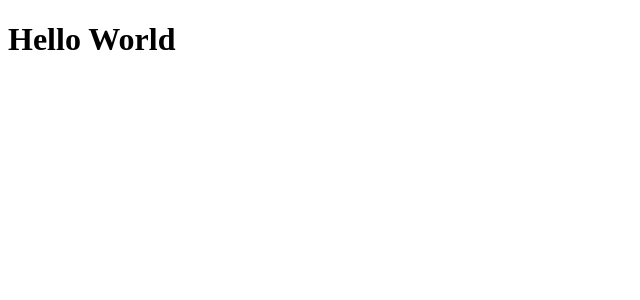
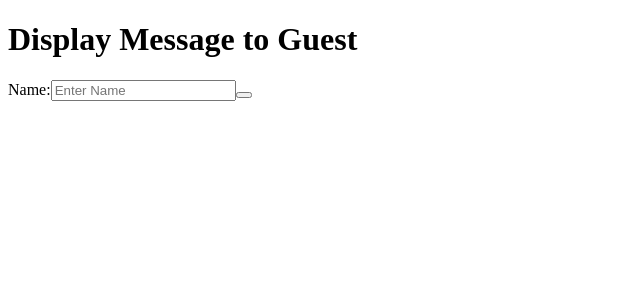
Before and after one commit to trianacerda/guestbook, a React app: page / in a window 1280 px wide. Shown: the top 300 px of the page, without its empty margins (0-640 px from the left). Built offline with nearby package versions, Linux system fonts and the light colour scheme.

Commit message:
added form elements + rendering to page with state

```diff
--- a/src/App.jsx
+++ b/src/App.jsx
@@ -1,3 +1,5 @@
+import GuestBook from './components/GuestBook/GuestBook';
+
 export default function App() {
-  return <h1>Hello World</h1>;
+  return <GuestBook />;
 }
--- a/src/components/GuestBook/GuestBook.jsx
+++ b/src/components/GuestBook/GuestBook.jsx
@@ -0,0 +1,46 @@
+import { useState } from 'react';
+
+function GuestBook() {
+  const [name, setName] = useState('');
+  const [guestMessage, setGuestMessage] = useState('');
+  const [messages, setMessages] = useState('');
+
+  function updateGuestName() {
+    if (!guestMessage) return;
+    setMessages([...messages], { name, guestMessage });
+    setGuestMessage('');
+  }
+
+  const handleSubmit = (e) => {
+    e.preventDefault();
+    updateGuestName();
+  };
+
+  return (
+    <>
+      <h1>Display Message to Guest</h1>
+      <form>
+        <label className="name-label" htmlFor="name-entry">
+          Name:
+          <input
+            type="text"
+            id="guest-name"
+            value={name}
+            className="name-input"
+            placeholder="Enter Name"
+            onChange={(e) => setName(e.target.event)}
+          />
+        </label>
+        <button
+          type="submit"
+          className="submit-btn"
+          onClick={() => {
+            setName('');
+          }}
+        ></button>
+      </form>
+    </>
+  );
+}
+
+export default GuestBook;
```
Also changed, not shown: src/components/Message/MessageEntry.jsx (added), src/components/MessageList/MessageList.jsx (added), src/context/README.md (deleted).
